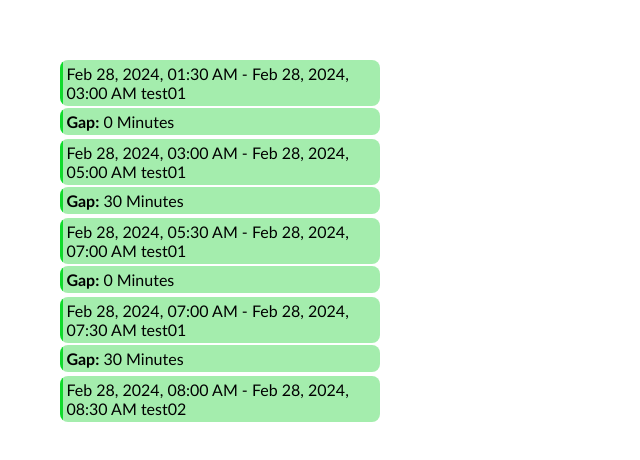
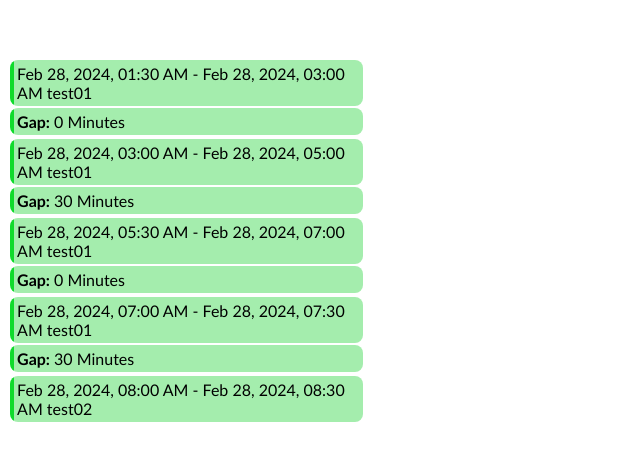
Before and after one commit to daiyanrafi/SCHEDULINGSYSTEM-test-practice, a React (Create React App) app: page / in a window 1280 px wide. Shown: the top 460 px of the page, without its empty margins (0-640 px from the left). Built offline with nearby package versions, Linux system fonts and the light colour scheme.

Commit message:
11.40am - 28/02/24

```diff
--- a/src/schedule/ScheduleManagement.tsx
+++ b/src/schedule/ScheduleManagement.tsx
@@ -25,9 +25,9 @@ const ScheduleManagement: React.FC<{ schedule: ScheduleItem[] }> = ({ schedule }
   };
 
   return (
-    <div style={{ marginLeft: '60px', marginRight: '900px', marginTop: '60px' }}>
+    <div style={{ marginLeft: '10px', marginRight: '10px', marginTop: '60px' }}>
       {schedule.map((item, index) => (
-        <div key={index} style={{ marginBottom: '4px' }}>
+        <div key={index} style={{ marginBottom: '4px', paddingRight: '4px', width: '28%' }}>
           <div
             style={{
               background: `linear-gradient(to right, #0fdb2b 01%, #a4edad 01%, #a4edad 100%)`,
```
Lines whose indentation alone changed are shown as unchanged.
